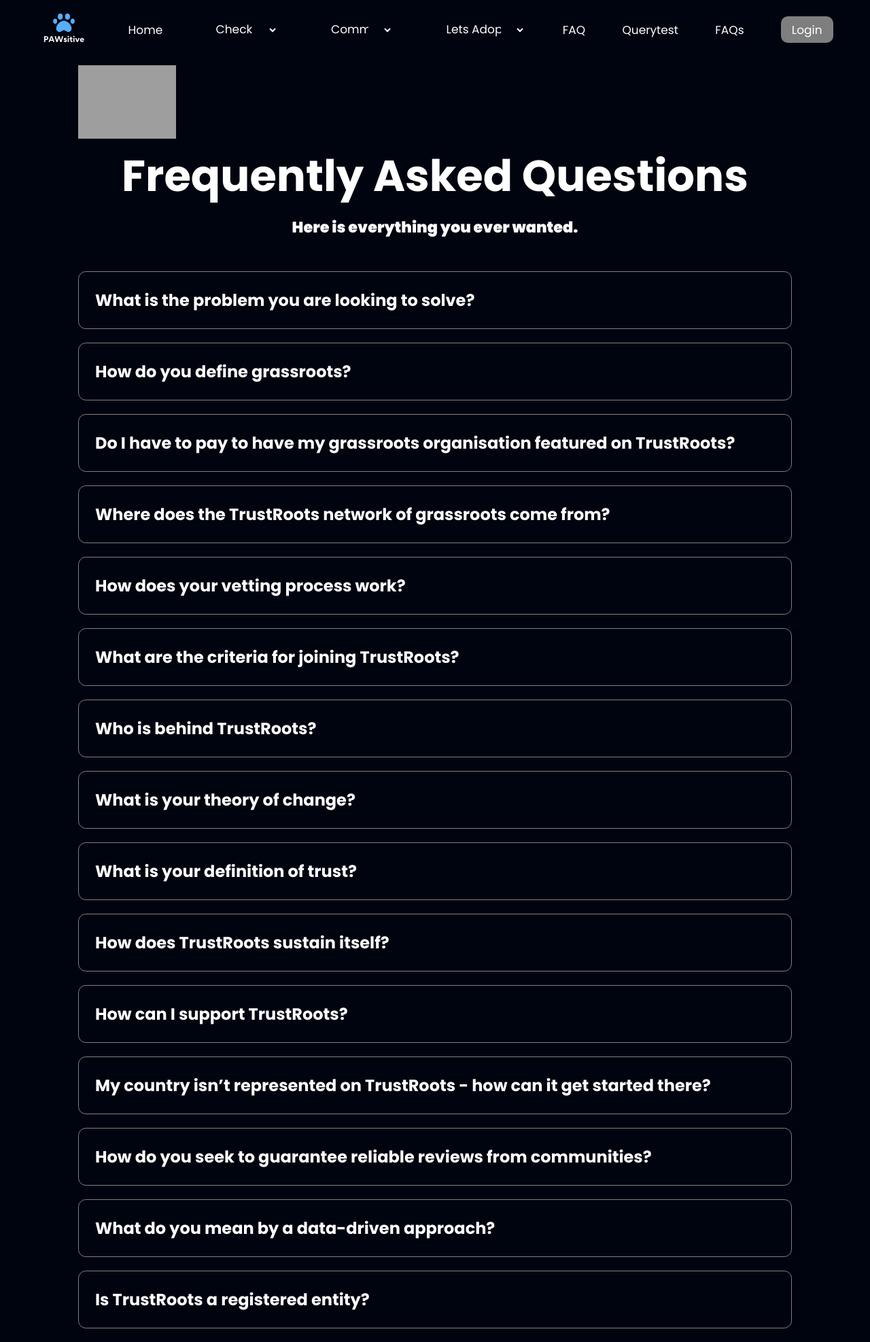
After one commit to girimohit/Pawsitive, a Django app: page /faq-page in a window 1280 px wide. The commit adds this page. Shown: the whole page at 68% size. Run offline with Django 5.2, Linux system fonts and the light colour scheme; grey boxes are pictures that could not be loaded.

Commit message:
Add faq page

```diff
--- a/baseapp/urls.py
+++ b/baseapp/urls.py
@@ -11,4 +11,5 @@
     path("check-pet-health", views.check_pet_health, name="get_pet_health"),
     path("pet-adoption-status", views.pet_adoption_status, name="pet_adoption_status"),
     path("querytest", views.query_test, name="querytest"),
+    path("faq-page", views.faq_page, name="faq_page"),
 ]
--- a/baseapp/views.py
+++ b/baseapp/views.py
@@ -74,12 +74,16 @@
     return render(request, "adoption_status.html")
 
 
-
-
 def query_test(request):
     with connection.cursor() as cursor:
-        cursor.execute("SELECT Pet_Name, Species, Health_Status FROM baseapp_pets WHERE Health_Status <> 'Healthy'")
+        cursor.execute(
+            "SELECT Pet_Name, Species, Health_Status FROM baseapp_pets WHERE Health_Status <> 'Healthy'"
+        )
         res_rows = cursor.fetchall()
         for i in res_rows:
             print(i)
     return render(request, "querytest.html")
+
+
+def faq_page(request):
+    return render(request, "faq.html")
--- /dev/null
+++ b/public/static/css/faq.css
@@ -0,0 +1,106 @@
+/* -------------------------------------------------------------------------- */
+/*                                FAQ PAGE CSS                                */
+/* -------------------------------------------------------------------------- */
+
+.faq-background {
+    /* background-color: #ead4ab; */
+    padding-bottom: 2rem;
+}
+
+.faq-container {
+    max-width: 1050px;
+    margin: 0 auto;
+}
+
+.faq-container>h1 {
+    color: #025b52;
+    font-weight: 900;
+    font-size: 4rem;
+}
+
+.faq-container>h3 {
+    padding-top: 1%;
+    font-weight: 900;
+    font-size: 1.4rem;
+}
+
+.faq-container h3,
+.faq-container h1{
+    text-align: center  ;
+}
+
+
+.faq-trn-logo {
+    width: 9rem;
+}
+
+.faq-items {
+    /* background-color: white; */
+    width: 100%;
+    margin-top: 1rem;
+}
+
+.faq-item {
+    margin-bottom: 20px;
+    border: 1px solid gray;
+    border-radius: 0.7rem;
+    padding: 1.5rem;
+    box-shadow: 15px 0 10px -10px rgba(0, 0, 0, 0.433);
+}
+
+.question {
+    cursor: pointer;
+    background-color: transparent;
+    display: flex;
+}
+
+.answer {
+    color: rgb(23, 23, 23);
+    display: none;
+    padding: 0.8rem 1.5rem 0.5rem 1rem;
+}
+
+.answer p {
+    margin: 0;
+}
+
+@media screen and (max-width: 768px) {
+    .faq-container {
+        padding: 10px;
+    }
+
+    .faq-container>h1 {
+        font-size: 2rem;
+    }
+
+    .faq-container>h3 {
+        font-size: 1rem;
+    }
+
+    .question {
+        font-size: 1rem;
+    }
+
+    .faq-items {
+        padding-left: 0.8rem;
+        padding-right: 0.8rem;
+    }
+
+    .faq-item {
+        padding: 1rem;
+    }
+}
+
+@media screen and (max-width: 600px) {
+    .faq-trn-logo {
+        width: 90px;
+        position: relative;
+        top: 10%;
+        left: 50%;
+        transform: translateX(-50%);
+    }
+}
+
+.hidden {
+    display: noneF;
+}
--- a/templates/base.html
+++ b/templates/base.html
@@ -37,12 +37,12 @@
         <select class="dropbtn" onchange="navigateToPage(this.value)" name="saving sprint" id="saving-sprint"
             class="saving-sprint">
             <option value="" disabled selected>Lets Adopt</option>
-
             <option value="">Adopt</option>
         </select>
         <a href="javascript:void(0);" class="icon" onclick="toggleNavbar()"> &#9776; </a>
         <a href="" class="active">FAQ</a>
         <a href="{% url 'baseapp:querytest' %}" class="active">Querytest</a>
+        <a href="{% url 'baseapp:faq_page' %}" class="active">FAQs</a>
 
 
 
--- /dev/null
+++ b/templates/faq.html
@@ -0,0 +1,306 @@
+{% extends "base.html" %}
+
+{% load static %}
+
+{% block title %} FAQs {% endblock %}
+
+{% block css %}
+    <link rel="stylesheet" href="{% static 'css/faq.css' %}">
+{% endblock %}
+{% block body %}
+<div class="faq-background">
+    <div class="faq-container">
+        <img class="faq-trn-logo" src="{% static 'images/trn_logo.png' %}" alt="" />
+        <h1><strong>Frequently Asked Questions</strong></h1>
+        <h3>
+            Here is everything you ever wanted.
+        </h3>
+    </div>
+</div>
+
+<div class="faq-items">
+    <div class="faq-container">
+        <div class="faq-item">
+            <h2 class="question">What is the problem you are looking to solve?</h2>
+            <div class="answer">
+                <p>
+                    Despite a global aid budget of over 140 billion USD annually, much of this money never actually
+                    reaches local organisations, let alone the communities they serve. 95% of US and 90% of UK´s
+                    Official Development Assistance (ODA) contracts are awarded within the donor countries themselves.
+                    Only 1.2-3%of global humanitarian aid go to local or national organisations. Meanwhile
+                    intermediaries take significant overheads, often calculated at 15% but going upwards of 40%, to
+                    implement themselves from Global Minority countries (often referred to as the Global North),
+                    building large international, bureaucratic structures to do so, or even just for redistribution to
+                    smaller, local organisations. Local grassroots are often not trusted to handle international aid
+                    funds effectively beyond immediate programmatic costs. As a result, the actors doing the most
+                    important, immediate work with affected communities often lack the core operating funding they need
+                    to work effectively, efficiently and sustainably. This ultimately results in “so-called”
+                    beneficiaries not receiving the support they need. In the global aid & philanthropy sector we thus
+                    seek to tackle: Financial Inequity: Financial imbalances between donors and grassroots. Meaning only
+                    1.2% of global humanitarian aid goes directly to local organisations Low Effectiveness: Limited
+                    access to core and flexible funding prevents grassroots from sustainable implementation in their
+                    community’s best interest Power Imbalance: Prioritisation and decision making power are still too
+                    often held by donors, rather than local actors and their communities
+                </p>
+            </div>
+        </div>
+
+        <div class="faq-item">
+            <h2 class="question">How do you define grassroots?</h2>
+            <div class="answer">
+                <p>
+                    TrustRoots defines grassroots, as small to medium sized movements, groups or organisations, directly
+                    embedded with the communities they serve. Whilst we don’t limit the number of employees, we believe
+                    the following criteria are important: Community-based: Grassroots organisations are rooted in local
+                    communities and are formed by individuals who are directly affected by a particular issue or cause.
+                    The organisation's strength and support come from the members of a community who share common
+                    concerns and goals. Bottom-up approach: Decision-making and leadership in the organisation is
+                    inclusive and emerges from the grassroots level rather than being imposed from a central authority.
+                    Focus on local issues: Grassroots organisations address issues that are relevant to the community or
+                    specific groups of people. Independence: Grassroots organisations operate independently of larger
+                    institutions or governmental bodies, allowing them to maintain a degree of autonomy and
+                    responsiveness to local needs
+                </p>
+            </div>
+        </div>
+
+        <div class="faq-item">
+            <h2 class="question">Do I have to pay to have my grassroots organisation featured on TrustRoots?</h2>
+            <div class="answer">
+                <p>No, TrustRoots is completely free of charge for grassroots organisations.</p>
+            </div>
+        </div>
+
+        <div class="faq-item">
+            <h2 class="question">Where does the TrustRoots network of grassroots come from?</h2>
+            <div class="answer">
+                <p>
+                    We are an open network, available for grassroots organisations from across Global Majority
+                    Countries. Based on our existing networks and experience, our pilot is currently focused on India,
+                    Kenya and Tanzania. However we are very open to feature grassroots from additional countries, as we
+                    progress. The network initially grew from our existing networks, as well as the networks of our
+                    partner organisations Athari Group and Amani Institute. Beyond that, we work with independent
+                    ambassadors who are based in the respective countries and reach out to relevant local grassroots
+                    actors.
+                </p>
+            </div>
+        </div>
+
+        <div class="faq-item">
+            <h2 class="question">How does your vetting process work?</h2>
+            <div class="answer">
+                <p>
+                    TrustRoots vetting is ensured through a network of independent ambassadors and expert reviewers.
+                    Ambassadors from the respective countries are the first point of contact, verifying the existence
+                    and reputation of the organisation. To set up a profile on TrustRoots grassroots are required to
+                    provide baseline documents and links, which are then reviewed by experts from the development
+                    sector. We are not aiming to be exclusive or comprehensive in our presentation of organisations, but
+                    rather use the review as an opportunity to support organisations to improve their profile and
+                    visibility. Instead, our focus in vetting and due diligence lies in the reviews and vetting of the
+                    community members themselves. Just like with booking.com or airbnb - what we believe counts most are
+                    the voices by people who the grassroots seeks to service. Beyond that, each donor or funder is
+                    expected to review the organisations in full based on their own due diligence processes.
+                </p>
+            </div>
+        </div>
+
+        <div class="faq-item">
+            <h2 class="question">What are the criteria for joining TrustRoots?</h2>
+            <div class="answer">
+                <p>
+                    To be represented on TrustRoots your organisation should be community-based, have a bottom-up
+                    approach, focus on local issues, and be independent. In the registration process you will be asked
+                    to provide the following information: Number of community members you support Your mission, vision,
+                    values and types of activities Proof of at least two activities Examples of how you identify your
+                    communities needs. Minimum one community member review Contact details Registration certificates are
+                    requested but not required. We recommend you provide proof/reasoning for why you are not registered
+                    should these not be available
+                </p>
+            </div>
+        </div>
+
+        <div class="faq-item">
+            <h2 class="question">Who is behind TrustRoots?</h2>
+            <div class="answer">
+                <p>
+                    TrustRoots was started by Pratiksha Jawanjale and Jey Wegner, two experienced development
+                    professionals who met during their post-graduate diploma in Social Innovation Management at Amani
+                    Institute. Both entered the program asking why the so-called development sector was ineffective in
+                    creating changes - and a bond was struck. In 2021 they founded TrustRoots, a project aiming at
+                    promoting and facilitating trust-based partnerships between funders and grassroots organisations.
+                    Since 2022 we are incredibly fortunate to have the support of our advisor David Raper - a social
+                    impact leader with experience in governments, nonprofits and corporations. David is the former
+                    director of CSR at IBM, a former BCG Senior Associate, holds MPA from Harvard Kennedy School and has
+                    been invaluable in providing critical feedback to TrustRoots every step of the way. Since January
+                    2024, we are also grateful for the invaluable support of
+                </p>
+            </div>
+        </div>
+
+        <div class="faq-item">
+            <h2 class="question">What is your theory of change?</h2>
+            <div class="answer">
+                <p>
+                    At TrustRoots we believe that if we create a trust-focused partnership platform for grassroots
+                    visibility and peer-review, then donors are more likely to trust the organisations. If there is more
+                    trust in the partnerships, small grassroots across Global Majority countries will have easier access
+                    to flexible funding opportunities. If grassroots have access to flexible funding opportunities then
+                    they will deliver effective, impactful & sustainable programs and have the ability to build strong &
+                    resilient organisations. We believe that our unique, data-driven, peer-review model, focused on
+                    lived-experiences of the impact organisations will facilitate trust based partnerships. In addition
+                    we will of course look to facilitate this mindset through partnering with and supporting existing
+                    advocacy efforts, as well as providing peer-learning and collaboration opportunities amongst
+                    grassroots. The platform will help donors move beyond tools such as feedback surveys or site visits
+                    and lean into the work of discovering more effective ways to deeply listen to the needs of the
+                    communities they work with.
+                </p>
+            </div>
+        </div>
+
+        <div class="faq-item">
+            <h2 class="question">What is your definition of trust?</h2>
+            <div class="answer">
+                <p>
+                    The Oxford dictionary defines trust as: “the firm belief in the reliability, truth, or ability of
+                    someone or something - as well as the acceptance of the truth of a statement without evidence or
+                    investigation”. This resonates with our vision and mission, and at the same time shows: Trust is
+                    vital in both the grassroots-donor, but also grassroots-community relationships, to ensure the work
+                    can be effective. We believe building trust takes time. Intentionally creating time for difficult
+                    conversations about power, privilege, and equity on a regular basis and being open to new
+                    possibilities and transformation, even when they are difficult or have potential risks, are
+                    necessary to create a trust-oriented culture. TrustRoots exists to challenge existing power
+                    inequities between donors and grassroots, and foster more trust-based partnerships that centre on
+                    the feedback and trust of communities, rather than formalised due diligence processes. This will
+                    allow aid to be based on specific needs of culture and place, and help inform opportunities to
+                    connect more deeply with communities and thus make sure their work is more sustainable and effective
+                    - as well as inherently equitable.
+                </p>
+            </div>
+        </div>
+
+        <div class="faq-item">
+            <h2 class="question">How does TrustRoots sustain itself?</h2>
+            <div class="answer">
+                <p>
+                    We are currently largely volunteer led, working with our own finances and funding from the Athari
+                    Group Accelerator for our beta version. To fully build out our digital product, optimise our
+                    outreach strategy, provide significant value to grassroots and fairly compensate ambassadors in the
+                    focus countries - we are constantly on the look-out for additional funding and non-monetary support
+                    opportunities, as well as testing additional revenue opportunities. If you have an idea, please do
+                    reach out: info@trustrootsnetwork.org
+                </p>
+            </div>
+        </div>
+
+        <div class="faq-item">
+            <h2 class="question">How can I support TrustRoots?</h2>
+            <div class="answer">
+                <p>
+                    We are always looking for support to build and maintain TrustRoots. If you do not have the necessary
+                    finances, your time and expertise would also be invaluable. We are looking for support in these
+                    three areas - go to the homepage to sign up: Ambassadors: Ambassadors representatives from each
+                    country that are responsible for grassroots outreach and onboarding in their region/country.
+                    Depending on their additional skills and background, as well as availability, they may also support
+                    translation, peer-learning/advocacy session support and/or marketing. For this we are looking for
+                    people who have in-depth knowledge of and a network within local grassroots organisations, are
+                    value-driven individuals with a thorough understanding of or interest in acquiring knowledge in
+                    grassroots needs and local compliance requirements. In return we seek to offer certified and
+                    accompanied work experience for an international organisation, travel and data reimbursement where
+                    possible, the possibility to connect with and learn from inspiring grassroots founders, and access
+                    to international donor networks. Expert reviewers Expert reviewers are qualified professionals from
+                    the development space, who are seeking to contribute to lasting change in the sector. Ideally, they
+                    would have partnership, due diligence and/or evaluation experience - with a power-sensitive mindset
+                    and willingness to learn from ambassadors and grassroots alike. There is a strong preference for
+                    reviewers from Global Majority countries - with engagement time fully flexible. In return, we look
+                    to offer an opportunity to contribute to a power shift within the sector, gain experience
+                    understanding the needs and contributions of various grassroots organisations across the globe, as
+                    well as a certified volunteering certificate.
+                </p>
+            </div>
+        </div>
+
+        <div class="faq-item">
+            <h2 class="question">My country isn’t represented on TrustRoots - how can it get started there?</h2>
+            <div class="answer">
+                <p>
+                    We started in India, Tanzania and Kenya because we have some combined experience in those places.
+                    However, if you have a network or interest in a certain country and would like to see grassroots
+                    from there represented on TrustRoots - we would love to hear from you. Just sign up via the
+                    ambassador outreach form and let us know where you would like to get started. We will provide you
+                    with all the outreach and communication content you need and look forward to getting to know
+                    grassroots from across the world together with you.
+                </p>
+            </div>
+        </div>
+
+        <div class="faq-item">
+            <h2 class="question">How do you seek to guarantee reliable reviews from communities?</h2>
+            <div class="answer">
+                <p>
+                    Our ambassadors and early-onboarded grassroots will be trained on how best to collect reviews from
+                    communities. These can be collected in any format and should focus on stories and the lived
+                    experiences of communities, rather than externally defined indicators. We will also provide
+                    additional materials/guidance and, and where possible public outreach campaigns to reach communities
+                    beyond the links provided through grassroots themselves. We will also be looking to record
+                    explanatory, multilingual videos for donors, grassroots and communities - to outline the
+                    functionalities of the platform, the added value for them - as well as communities’ opportunities
+                    for contribution. Communities are encouraged to provide feedback through registering with their
+                    email, phone or social media accounts. However, we of course also want to allow for anonymous
+                    feedback to be allowed. All comments will go through a review process to prevent hate speech or mis-
+                    and disinformation being published, before going live. Grassroots in turn will have the opportunity
+                    to mark a comment as false, which will then go for review by the respective local ambassador and
+                    expert reviewer.
+                </p>
+            </div>
+        </div>
+
+        <div class="faq-item">
+            <h2 class="question">What do you mean by a data-driven approach?</h2>
+            <div class="answer">
+                <p>
+                    The platform will help us create a repository of NGO profiles, donors, and other stakeholders. The
+                    data and insights gained into these grassroots, is important data to facilitate donors’ funding
+                    mechanisms, due diligence processes and understanding of grassroots strengths and needs. In
+                    addition, grassroots would find it valuable to know what type of grants are out there, as well as
+                    finding other organisations they could partner with. Combined, this data can be used to arrive at
+                    insights about the sectors and impact of funding local organisations directly, as well as much
+                    needed data on the extent to which aid money is actually being localised.
+                </p>
+            </div>
+        </div>
+
+        <div class="faq-item">
+            <h2 class="question">Is TrustRoots a registered entity?</h2>
+            <div class="answer">
+                <p>
+                    We are currently in the process of registering as a legal entity in both India and Germany. In the
+                    meantime we have a fiscal sponsorship agreement with an existing registered partner in the USA who
+                    may act as a guarantor or intermediary where needed. For more questions, do not hesitate to reach
+                    out info@trustrootsnetwork.org
+                </p>
+            </div>
+        </div>
+    </div>
+</div>
+{% endblock %} {% block script %}
+<script>
+    document.addEventListener("DOMContentLoaded", function () {
+        const questions = document.querySelectorAll(".question");
+        questions.forEach((question) => {
+            question.addEventListener("click", function () {
+                const answer = this.nextElementSibling;
+                const isOpen = answer.style.display === "block";
+                // Close other div
+                questions.forEach((q) => {
+                    const a = q.nextElementSibling;
+                    if (a !== answer) {
+                        a.style.display = "none";
+                    }
+                });
+                // Toggle current answer
+                answer.style.display = isOpen ? "none" : "block";
+            });
+        });
+    });
+</script>
+{% endblock %}
```
